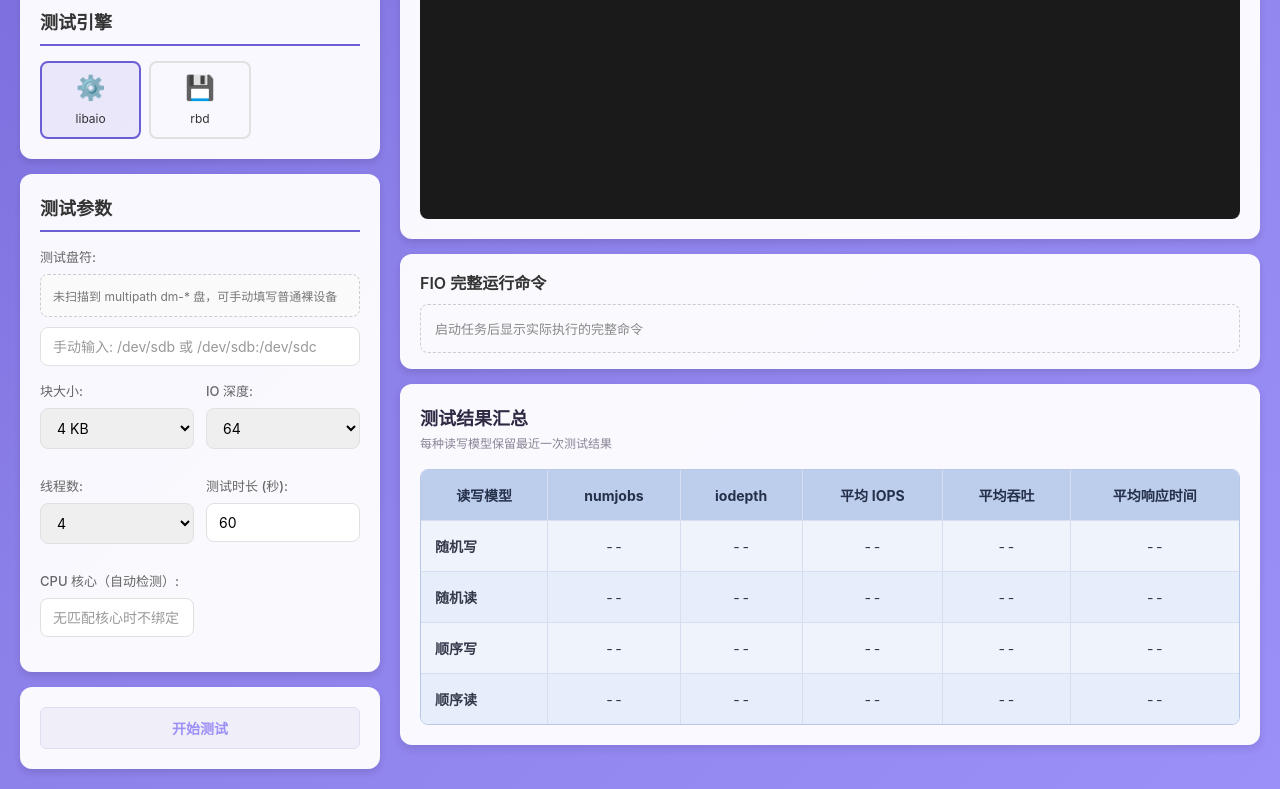
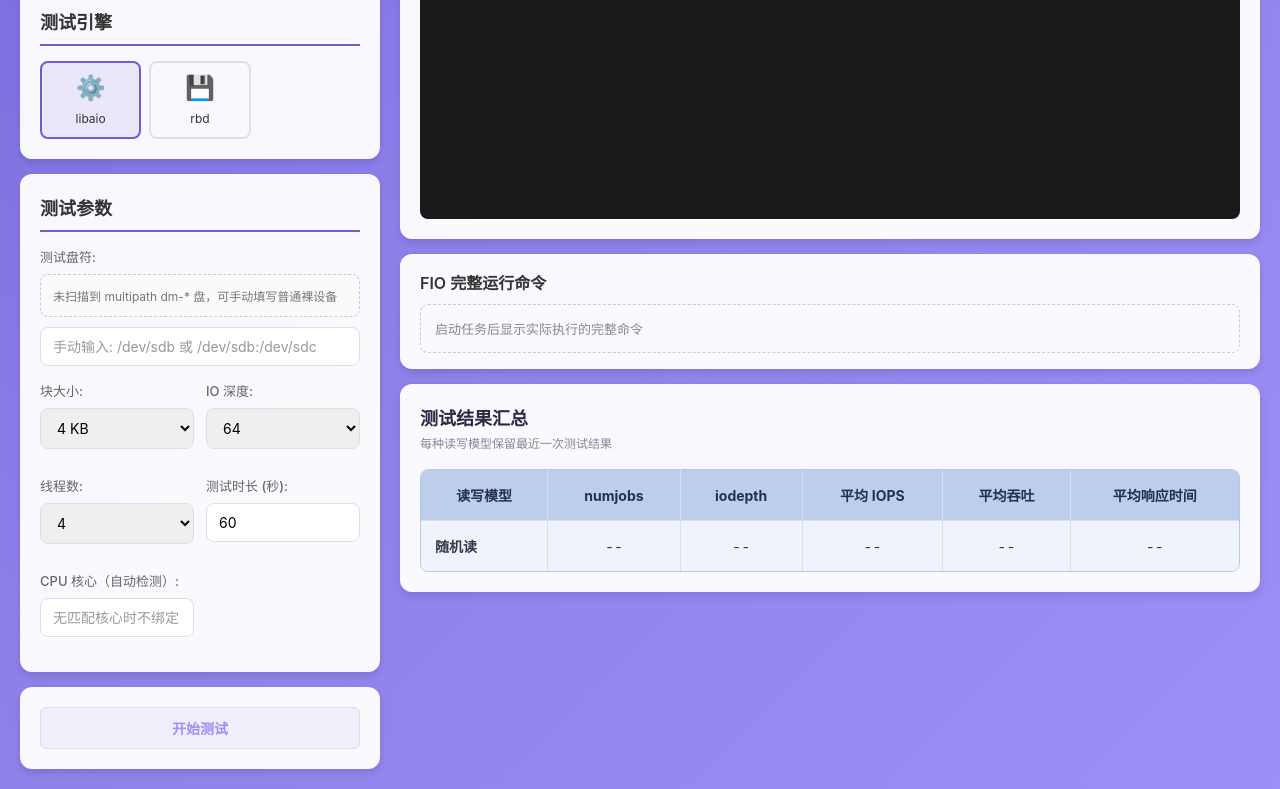
Before and after one commit to ruigang19289/tools, a Vue app in the folder frontend/: page /perf/fio in a window 1280 px wide. Shown: the part 830-1619 px from the top of the page. Built offline with nearby package versions, Linux system fonts and the light colour scheme.

Commit message:
fix: show fio result for selected workload only

```diff
--- a/frontend/src/apps/performance/FIOTest.vue
+++ b/frontend/src/apps/performance/FIOTest.vue
@@ -507,15 +507,18 @@ const progressPercent = computed(() => {
   return Math.min(100, (elapsedSeconds.value / params.runtime) * 100)
 })
 
-const resultOrder = ['randwrite', 'randread', 'write', 'read']
+const supportedResultTypes = ['randwrite', 'randread', 'randrw', 'write', 'read']
 const savedResults = reactive({})
 const activeTestConfig = ref(null)
 const hasTestResult = computed(() => chartData.iops.length > 0)
-const hasSavedResults = computed(() => Object.keys(savedResults).length > 0)
-const resultRows = computed(() => resultOrder.map(key => {
+const hasSavedResults = computed(() => !!savedResults[params.rw])
+const resultRows = computed(() => {
+  const key = params.rw
+  if (!supportedResultTypes.includes(key)) return []
+
   const saved = savedResults[key]
-  const isCurrent = isTesting.value && params.rw === key && hasTestResult.value
-  return {
+  const isCurrent = isTesting.value && hasTestResult.value
+  return [{
     key,
     label: rwLabels[key],
     iops: saved?.iops ?? (isCurrent ? currentStats.iops.toFixed(0) : '--'),
@@ -523,8 +526,8 @@ const resultRows = computed(() => resultOrder.map(key => {
     lat: saved?.lat ? `${saved.lat} ms` : (isCurrent ? `${currentStats.lat.toFixed(2)} ms` : '--'),
     numjobs: saved?.numjobs ?? (isCurrent ? params.numjobs : '--'),
     iodepth: saved?.iodepth ?? (isCurrent ? params.iodepth : '--')
-  }
-}))
+  }]
+})
 const testResultText = computed(() => [
   '读写模型\tnumjobs\tiodepth\t平均 IOPS\t平均吞吐\t平均响应时间',
   ...resultRows.value.map(row => `${row.label}\t${row.numjobs}\t${row.iodepth}\t${row.iops}\t${row.bw}\t${row.lat}`)
@@ -1235,7 +1238,7 @@ const finishTest = (status = 'completed') => {
   finalStats.lat = parseFloat(avgLat.value) || 0
 
   const completedConfig = activeTestConfig.value
-  if (completedConfig && resultOrder.includes(completedConfig.rw) && chartData.iops.length > 0 && status !== 'error') {
+  if (completedConfig && supportedResultTypes.includes(completedConfig.rw) && chartData.iops.length > 0 && status !== 'error') {
     savedResults[completedConfig.rw] = {
       iops: avgIops.value,
       bw: avgBw.value,
```
